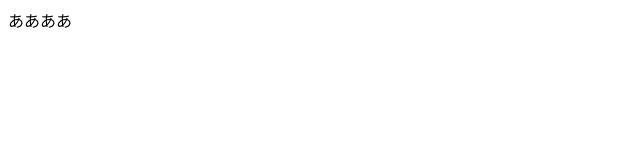
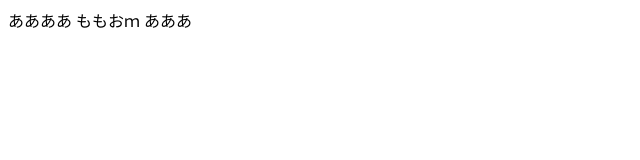
Before and after one commit to LENIA312/webSite, a plain HTML site: page index.html in a window 1280 px wide. Shown: the whole page, without its empty margins (0-640 px from the left). Drawn offline with Linux system fonts and the light colour scheme.

Commit message:
no message

```diff
--- a/index.html
+++ b/index.html
@@ -1,3 +1,5 @@
 <html>
 ああああ
+ももおｍ
+あああ
 </html>
```
